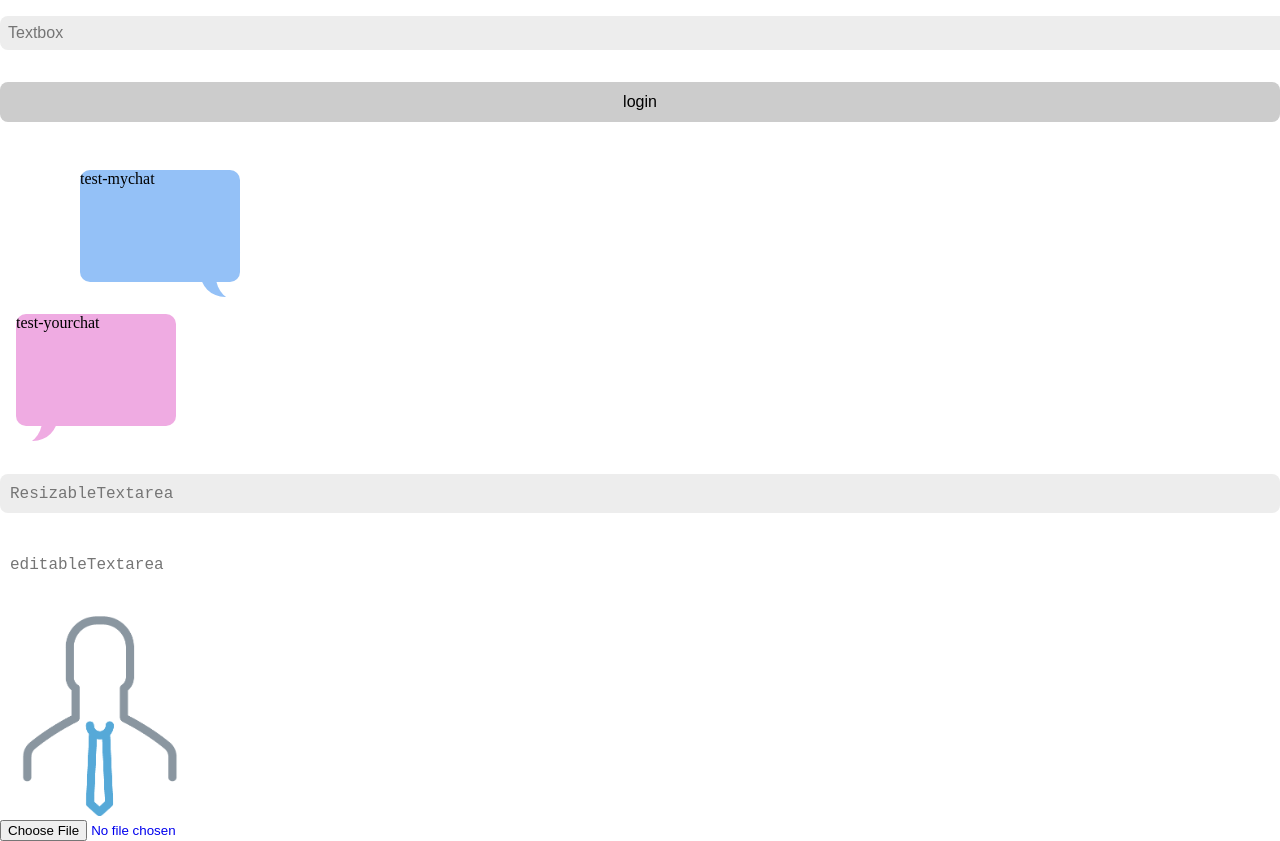
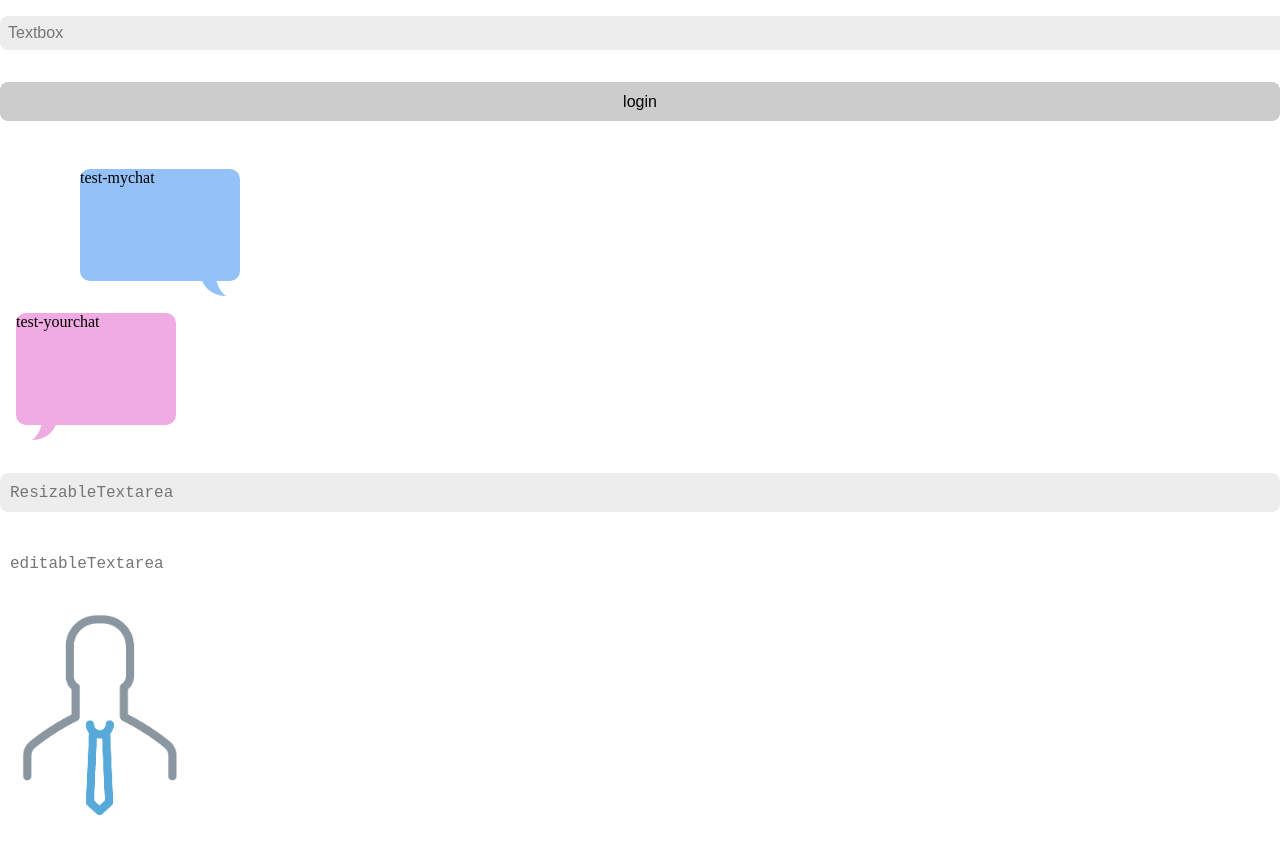
Before and after one commit to t0dd-kr/Intro, a Vue app in the folder frontend/: page / in a window 1280 px wide. Built offline with nearby package versions, Linux system fonts and the light colour scheme.

Commit message:
Edit Button, ProfileImage components to edit style

```diff
--- a/frontend/src/components/Button.vue
+++ b/frontend/src/components/Button.vue
@@ -12,7 +12,7 @@ export default {
 <style scoped>
   .button input{
     width: 100%;
-    height: 2.5rem;
+    height: 39px;
     font-size: 1rem;
     background-color: #ccc;
     border-radius: 0.5rem;
--- a/frontend/src/components/ProfileImage.vue
+++ b/frontend/src/components/ProfileImage.vue
@@ -24,13 +24,13 @@ export default {
 </script>
 
 <style scoped>
-  .container-profile-image {
-    width: 100%;
-  }
-  .profile-image, a {
+  .container-profile-image, .profile-image, a {
     padding: 0;
     margin: 0;
     width: 200px;
     height: 200px;
   }
+  input {
+    display: none;
+  }
 </style>
```
